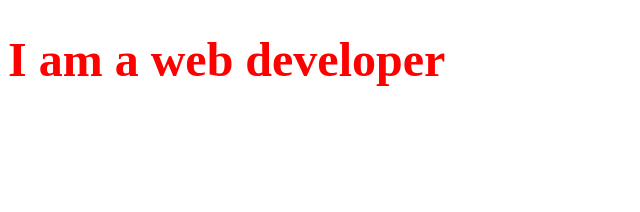
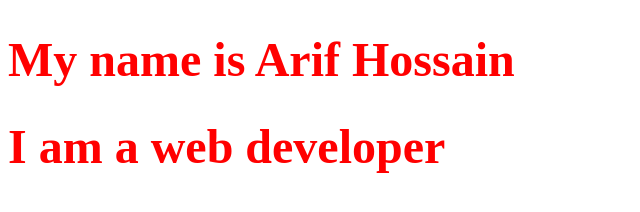
Before and after one commit to ArifHossainwd/airDevs-Arif-test, a plain HTML site: page index.html in a window 1280 px wide. Shown: the whole page, without its empty margins (0-640 px from the left). Drawn offline with Linux system fonts and the light colour scheme.

Commit message:
added index.html and new h1 tag added

```diff
--- a/index.html
+++ b/index.html
@@ -7,6 +7,7 @@
     <title>github</title>
   </head>
   <body>
+    <h1>My name is Arif Hossain</h1>
     <h1>I am a web developer</h1>
   </body>
 </html>
```
